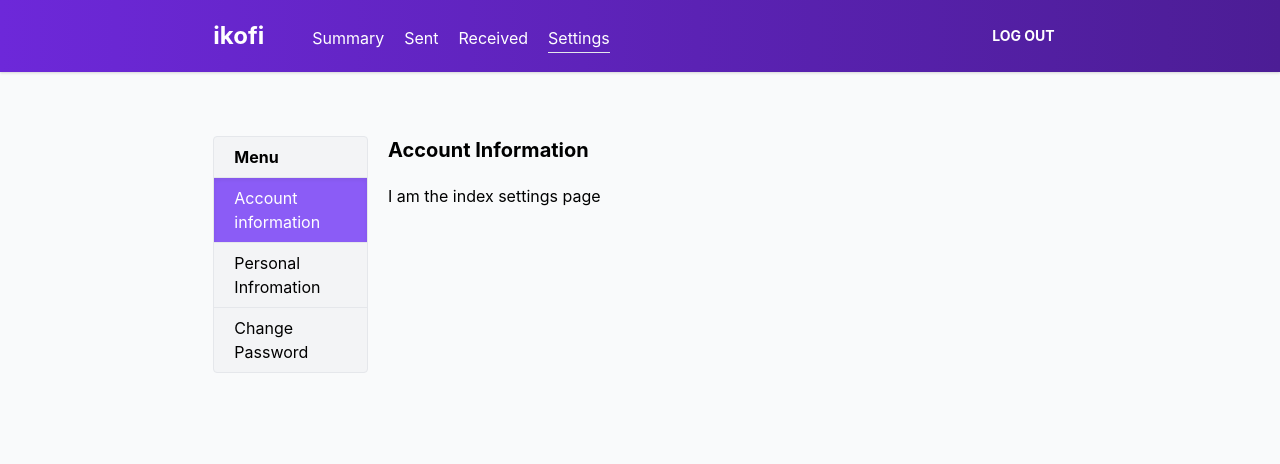
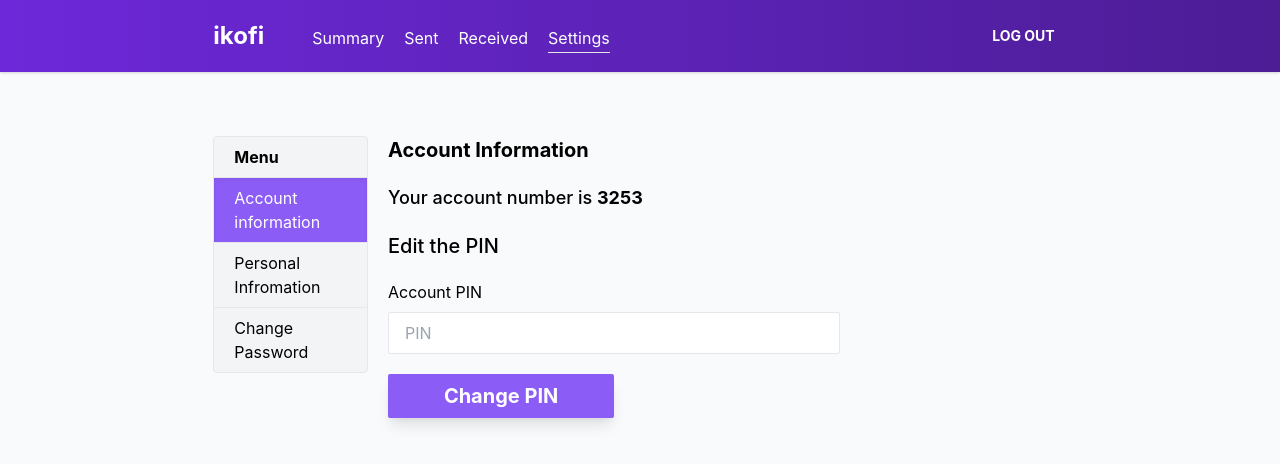
Before and after one commit to irumvanselme/ikofi-web, a Nuxt app: page /account/settings in a window 1280 px wide. Shown: the top 464 px of the page. Built offline with nearby package versions, Linux system fonts and the light colour scheme.

Commit message:
Made the change pin page

```diff
--- a/pages/account/settings/index.vue
+++ b/pages/account/settings/index.vue
@@ -1,14 +1,28 @@
 <template>
 	<SettingsLayout title="Account Information">
-		<div>I am the index settings page</div>
+		<h1 class="text-lg font-medium">
+			Your account number is <span class="font-bold">3253</span>
+		</h1>
+		<h1 class="text-xl font-medium mt-5">Edit the PIN</h1>
+		<FormControl
+			type="password"
+			label="Account PIN"
+			placeholder="PIN"
+			class="w-2/3 mt-5"
+		/>
+		<div class="w-1/3">
+			<Button title="Change PIN" />
+		</div>
 	</SettingsLayout>
 </template>
 
 <script>
 import SettingsLayout from '~/components/layouts/SettingsLayout'
+import FormControl from '~/components/FormControl'
+import Button from '~/components/Button'
 export default {
 	name: 'Index',
-	components: { SettingsLayout },
+	components: { Button, FormControl, SettingsLayout },
 	layout: 'Dashboard',
 }
 </script>
--- a/pages/account/settings/password.vue
+++ b/pages/account/settings/password.vue
@@ -24,11 +24,13 @@
 				class="mt-4"
 			/>
 
-			<Button
-				title="Change Password"
-				class="mt-12"
-				@click="updatePassword"
-			/>
+			<div class="w-1/2">
+				<Button
+					title="Change Password"
+					class="mt-12"
+					@click="updatePassword"
+				/>
+			</div>
 		</div>
 	</SettingsLayout>
 </template>
```
